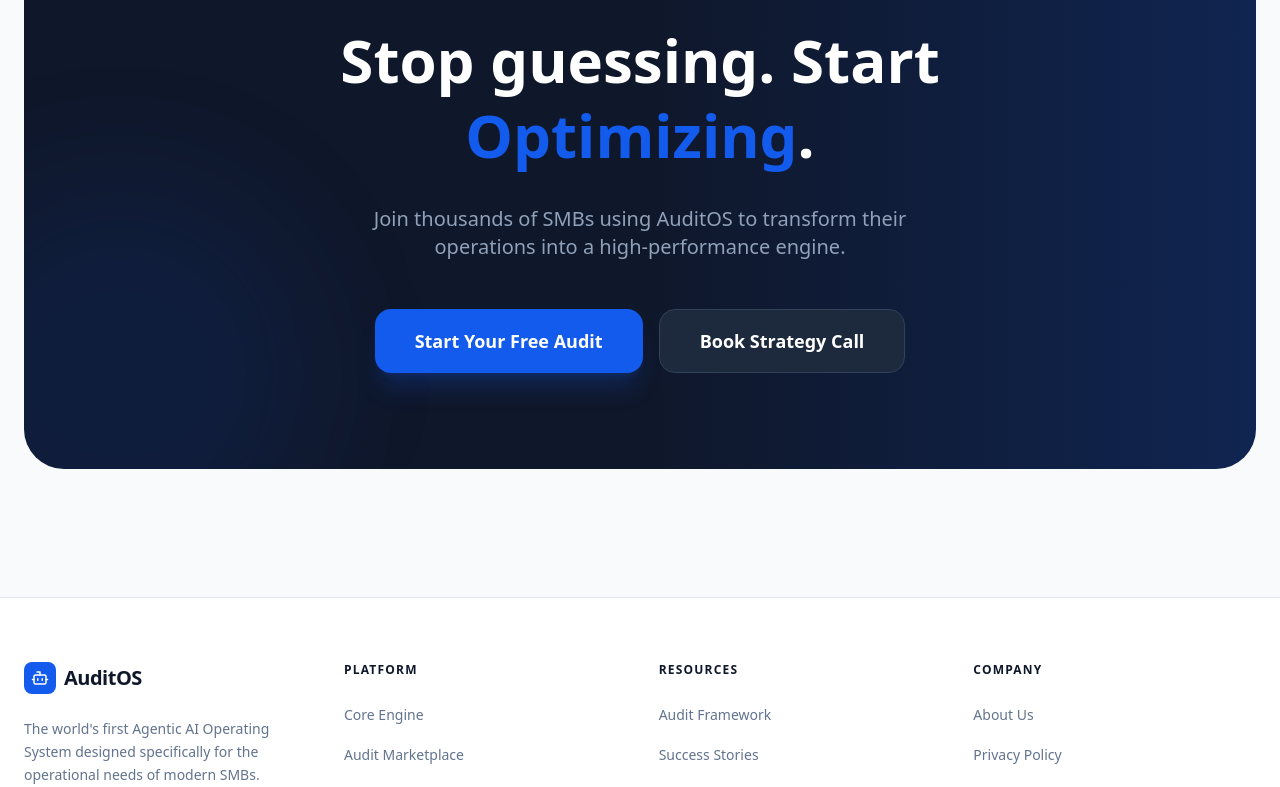
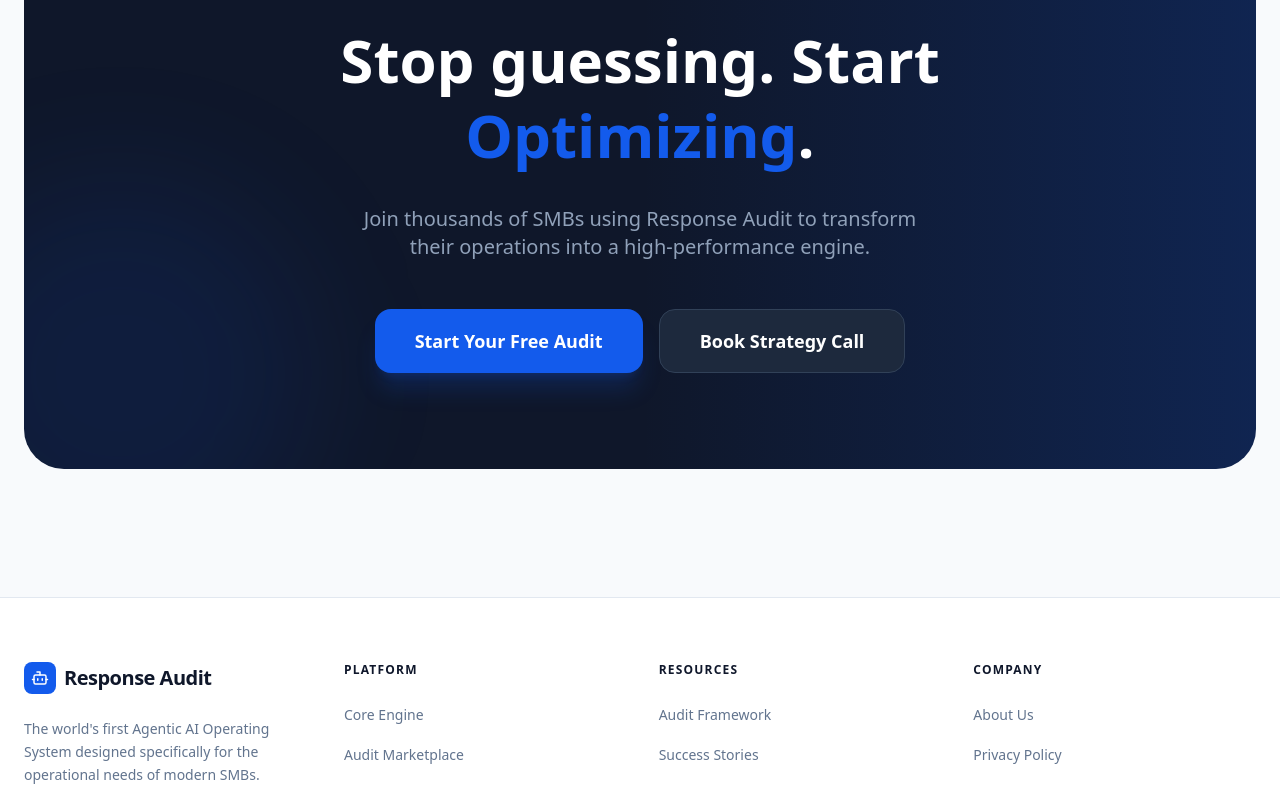
Before and after one commit to J2c-ashwani/OS, a Next.js app: page / in a window 1280 px wide. Shown: the part 2000-2787 px from the top of the page. Built offline with nearby package versions, Linux system fonts and the light colour scheme.

Commit message:
brand: standardize all references to 'Response Audit'

```diff
--- a/app/page.tsx
+++ b/app/page.tsx
@@ -103,7 +103,7 @@
                     <div className="size-9 flex items-center justify-center bg-primary rounded-xl text-white shadow-lg shadow-primary/20">
                         <Bot size={22} />
                     </div>
-                    <h2 className="text-[#0f172a] dark:text-white text-xl font-extrabold tracking-tight">AuditOS</h2>
+                    <h2 className="text-[#0f172a] dark:text-white text-xl font-extrabold tracking-tight">Response Audit</h2>
                 </div>
                 <div className="flex flex-1 justify-end gap-10 items-center">
                     <nav className="hidden md:flex items-center gap-8">
@@ -465,7 +465,7 @@
                                     Stop guessing. Start <span className="text-primary">Optimizing</span>.
                                 </h2>
                                 <p className="text-slate-400 text-lg md:text-xl max-w-[600px]">
-                                    Join thousands of SMBs using AuditOS to transform their operations into a high-performance engine.
+                                    Join thousands of SMBs using Response Audit to transform their operations into a high-performance engine.
                                 </p>
                                 <div className="flex flex-col sm:flex-row gap-4 mt-4 w-full justify-center">
                                     <button onClick={() => window.scrollTo({ top: 0, behavior: 'smooth' })} className="bg-primary text-white hover:bg-blue-700 h-16 px-10 rounded-2xl font-black text-lg transition-all shadow-xl shadow-primary/20 flex items-center justify-center">
@@ -489,7 +489,7 @@
                                 <div className="size-8 flex items-center justify-center bg-primary rounded-lg text-white">
                                     <Bot size={18} />
                                 </div>
-                                <h2 className="text-[#0f172a] dark:text-white text-xl font-extrabold tracking-tight">AuditOS</h2>
+                                <h2 className="text-[#0f172a] dark:text-white text-xl font-extrabold tracking-tight">Response Audit</h2>
                             </div>
                             <p className="text-slate-500 dark:text-slate-400 text-sm leading-relaxed">
                                 The world's first Agentic AI Operating System designed specifically for the operational needs of modern SMBs.
@@ -533,7 +533,7 @@
                         </div>
                     </div>
                     <div className="pt-8 border-t border-slate-100 dark:border-slate-800 flex flex-col md:flex-row justify-between items-center gap-6">
-                        <p className="text-sm text-slate-400 font-medium">© 2026 AuditOS Agentic AI Inc. All rights reserved.</p>
+                        <p className="text-sm text-slate-400 font-medium">© 2026 Response Audit Inc. All rights reserved.</p>
                         <div className="flex items-center gap-6 text-slate-400">
                             <span className="flex items-center gap-2 text-xs font-bold uppercase tracking-tighter"><Globe size={14} /> Global Hub</span>
                             <span className="flex items-center gap-2 text-xs font-bold uppercase tracking-tighter"><BadgeCheck size={14} /> SOC2 Certified</span>
--- a/components/audit/PublicReport.tsx
+++ b/components/audit/PublicReport.tsx
@@ -30,7 +30,7 @@
                         <div className="size-8 bg-emerald-500/10 rounded-lg flex items-center justify-center text-emerald-500 font-bold border border-emerald-500/20">
                             <Activity size={18} />
                         </div>
-                        <span className="font-bold text-white text-lg tracking-tight">Response Monitor</span>
+                        <span className="font-bold text-white text-lg tracking-tight">Response Audit</span>
                     </div>
                     <button className="flex items-center gap-2 text-sm font-bold text-slate-500 hover:text-white transition-colors">
                         <Download size={16} /> Export Audit Log
```
